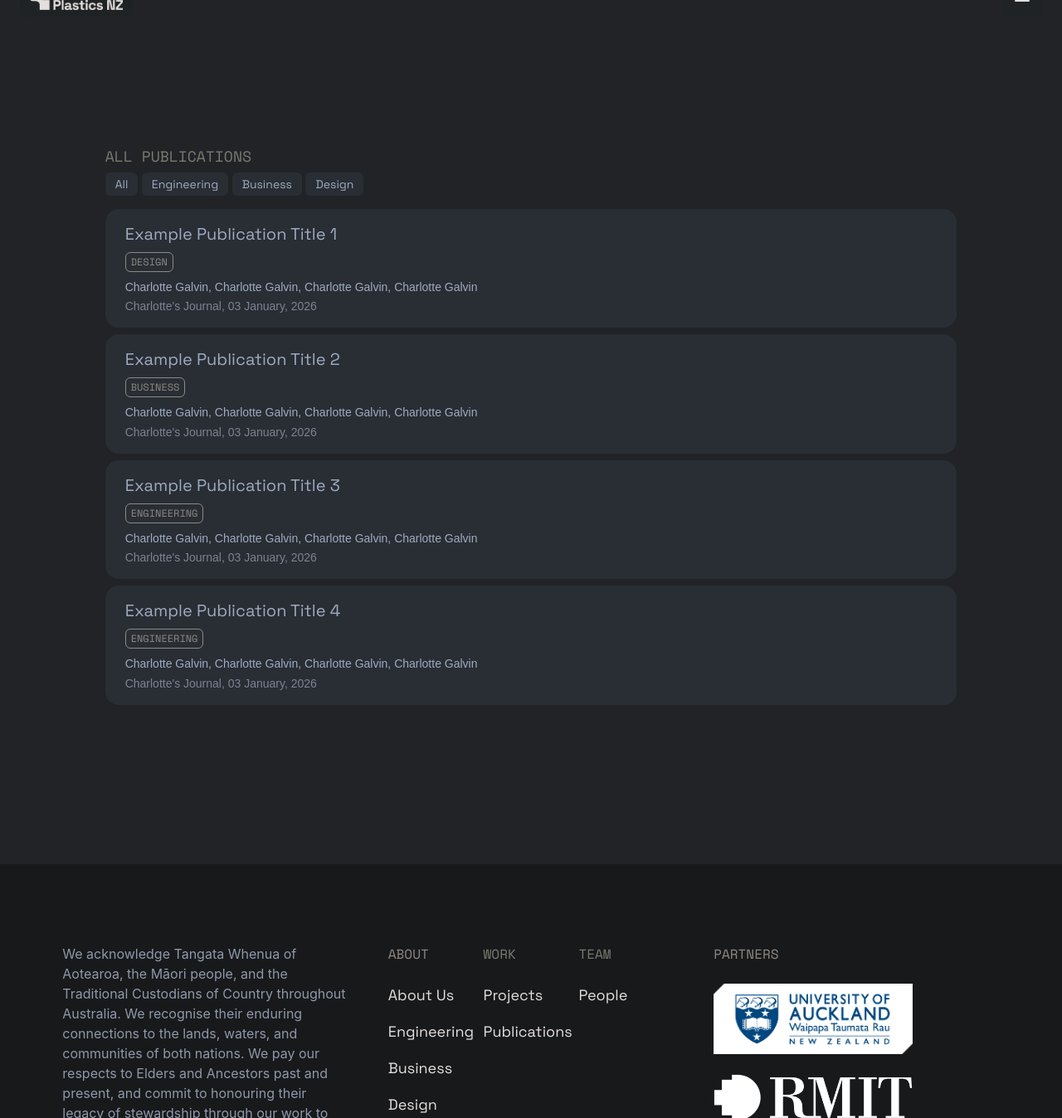
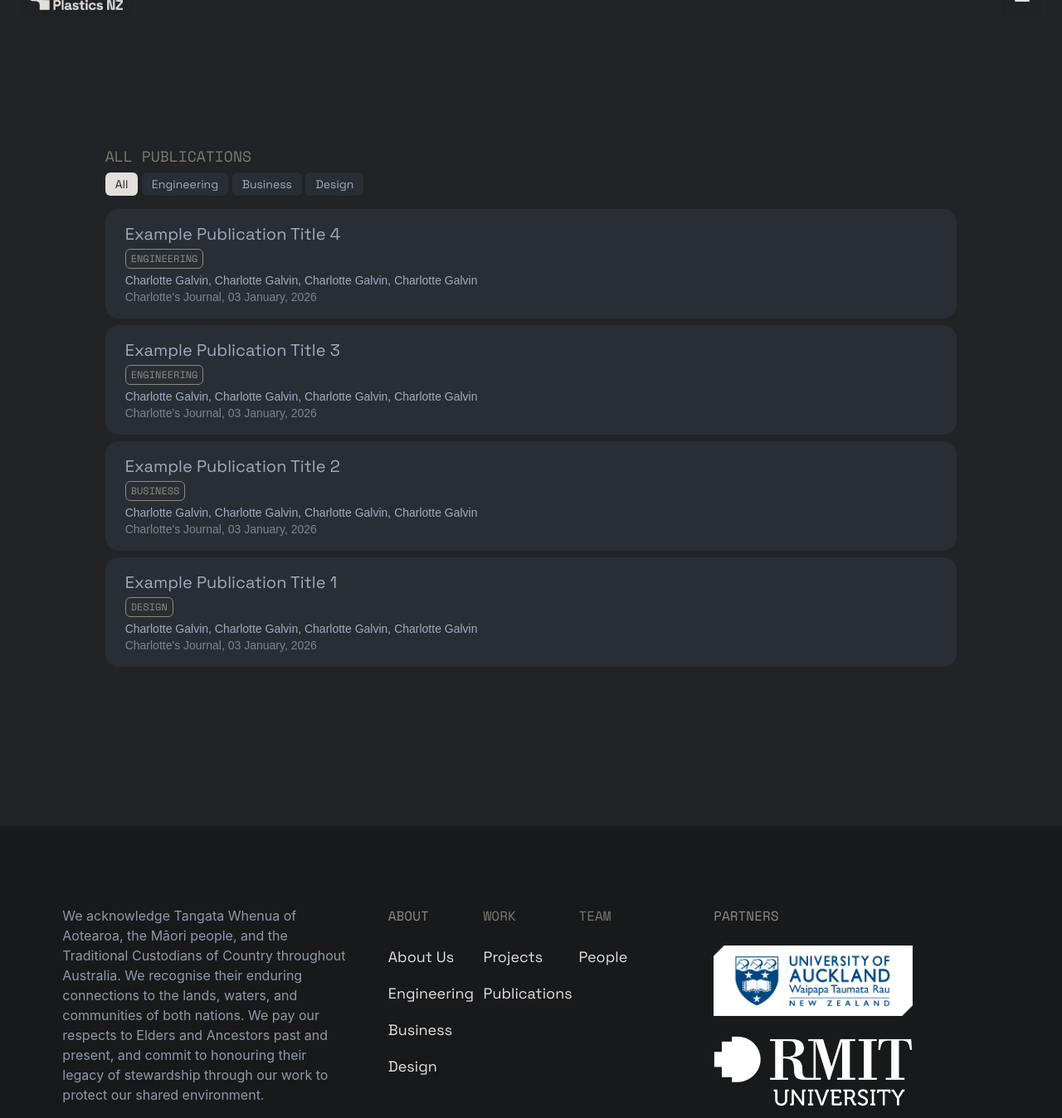
Before and after one commit to coffee-15/coffee-15.github.io, a Jekyll site: the page built from publications.html, in a window 1280 px wide and 1400 px high, scrolled down 602 px, cut to the strip 52-1400 px from the top of the window. Shown: the whole strip at 83% size. Built offline with Jekyll 4.4.1, drawn with Linux system fonts in a browser that asks for light colours; some web fonts are replaced.

Commit message:
Updates to reveal + filters

```diff
--- a/_config.yml
+++ b/_config.yml
@@ -1,5 +1,7 @@
 title: My Site
 description: A Jekyll site styled with Tailwind
+baseurl: ""
+url: ""
 
 plugins:
   - jekyll-feed
--- a/_includes/header.html
+++ b/_includes/header.html
@@ -31,23 +31,23 @@
       <div>
         <h2 class="mb-3 font-mono text-sm uppercase">Info</h2>
         <ul class="space-y-2 text-md text-background font-heading">
-          <li><a href="{{ '/about.html' | relative_url }}" class="hover:font-bold hover:underline">About Us</a></li>
-          <li><a href="{{ '/engineering.html' | relative_url }}" class="hover:font-bold hover:underline">Engineering</a></li>
-          <li><a href="{{ '/business.html' | relative_url }}" class="hover:font-bold hover:underline">Business</a></li>
-          <li><a href="{{ '/design.html' | relative_url }}" class="hover:font-bold">Design</a></li>
+          <li><a href="{{ '/about/' | relative_url }}" class="hover:font-bold hover:underline">About Us</a></li>
+          <li><a href="{{ '/engineering/' | relative_url }}" class="hover:font-bold hover:underline">Engineering</a></li>
+          <li><a href="{{ '/business/' | relative_url }}" class="hover:font-bold hover:underline">Business</a></li>
+          <li><a href="{{ '/design/' | relative_url }}" class="hover:font-bold">Design</a></li>
         </ul>
       </div>
       <div>
         <h2 class="mb-3 font-mono text-sm uppercase">Work</h2>
         <ul class="space-y-2 text-md text-background font-heading">
-          <li><a href="{{ '/projects.html' | relative_url }} "class="hover:font-bold hover:underline">Projects</a></li>
-          <li><a href="{{ '/publications.html' | relative_url }}" class="hover:font-bold hover:underline">Publications</a></li>
+          <li><a href="{{ '/projects/' | relative_url }} "class="hover:font-bold hover:underline">Projects</a></li>
+          <li><a href="{{ '/publications/' | relative_url }}" class="hover:font-bold hover:underline">Publications</a></li>
         </ul>
       </div>
       <div>
         <h2 class="mb-3 font-mono text-sm uppercase">Team</h2>
         <ul class="space-y-2 text-md text-background font-heading">
-          <li><a href="{{ '/people.html' | relative_url }}" class="hover:font-bold hover:underline">People</a></li>
+          <li><a href="{{ '/people/' | relative_url }}" class="hover:font-bold hover:underline">People</a></li>
         </ul>
       </div>
     </div>
--- a/assets/css/main.css
+++ b/assets/css/main.css
@@ -7,26 +7,13 @@
       "Noto Sans", Arial, sans-serif, "Apple Color Emoji", "Segoe UI Emoji",
       "Segoe UI Symbol", "Noto Color Emoji";
     --font-mono: "Space Mono", monospace;
-    --color-red-50: oklch(97.1% 0.013 17.38);
-    --color-indigo-600: oklch(51.1% 0.262 276.966);
-    --color-slate-200: oklch(92.9% 0.013 255.508);
-    --color-slate-500: oklch(55.4% 0.046 257.417);
-    --color-slate-600: oklch(44.6% 0.043 257.281);
-    --color-slate-900: oklch(20.8% 0.042 265.755);
     --color-neutral-300: oklch(87% 0 none);
     --color-neutral-800: oklch(26.9% 0 none);
     --color-black: #000;
-    --color-white: #fff;
     --spacing: 0.25rem;
-    --container-3xs: 16rem;
     --container-2xs: 18rem;
-    --container-xs: 20rem;
     --container-sm: 24rem;
     --container-md: 28rem;
-    --container-lg: 32rem;
-    --container-2xl: 42rem;
-    --container-5xl: 64rem;
-    --container-6xl: 72rem;
     --text-xs: 0.75rem;
     --text-xs--line-height: calc(1 / 0.75);
     --text-sm: 0.875rem;
@@ -46,7 +33,6 @@
     --text-6xl: 3.75rem;
     --text-6xl--line-height: 1;
     --font-weight-light: 300;
-    --font-weight-semibold: 600;
     --font-weight-bold: 700;
     --radius-md: 0.375rem;
     --radius-lg: 0.5rem;
@@ -734,6 +720,9 @@
     --tw-shadow: box-shadow: 0px 0px 50px 20px var(--tw-shadow-color, rgba(0, 0, 0, 0.80));
     box-shadow: var(--tw-inset-shadow), var(--tw-inset-ring-shadow), var(--tw-ring-offset-shadow), var(--tw-ring-shadow), var(--tw-shadow);
   }
+  .filter {
+    filter: var(--tw-blur, ) var(--tw-brightness, ) var(--tw-contrast, ) var(--tw-grayscale, ) var(--tw-hue-rotate, ) var(--tw-invert, ) var(--tw-saturate, ) var(--tw-sepia, ) var(--tw-drop-shadow, );
+  }
   .backdrop-blur-md {
     --tw-backdrop-blur: blur(var(--blur-md));
     -webkit-backdrop-filter: var(--tw-backdrop-blur, ) var(--tw-backdrop-brightness, ) var(--tw-backdrop-contrast, ) var(--tw-backdrop-grayscale, ) var(--tw-backdrop-hue-rotate, ) var(--tw-backdrop-invert, ) var(--tw-backdrop-opacity, ) var(--tw-backdrop-saturate, ) var(--tw-backdrop-sepia, );
@@ -804,9 +793,6 @@
       --tw-scale-z: 105%;
       scale: var(--tw-scale-x) var(--tw-scale-y);
     }
-    .hover\:bg-upper-surface:hover {
-      background-color: var(--color-upper-surface);
-    }
     .hover\:font-bold:hover {
       --tw-font-weight: var(--font-weight-bold);
       font-weight: var(--font-weight-bold);
@@ -838,12 +824,6 @@
     --tw-scale-z: 98%;
     scale: var(--tw-scale-x) var(--tw-scale-y);
   }
-  .active\:bg-off-white:active {
-    background-color: var(--color-off-white);
-  }
-  .active\:text-background:active {
-    color: var(--color-background);
-  }
   .data-\[active\=true\]\:bg-upper-surface[data-active="true"] {
     background-color: var(--color-upper-surface);
   }
@@ -1185,7 +1165,7 @@ html {
   background-position: center;
 }
 .blur-wrap img {
-  width: auto;
+  width: 100%;
   height: 100%;
   display: block;
   opacity: 0;
@@ -1260,7 +1240,12 @@ html {
   padding: 16px 24px 16px 24px;
   background-color: var(--color-lower-surface);
   border-radius: 16px;
-  transition: background-color 0.15s ease;
+  opacity: 0;
+  transition: opacity .6s ease, background-color 0.15s;
+}
+.publication-list__item.is-visible {
+  opacity: 1;
+  transition: opacity .6s ease, transform .6s ease, background-color 0.15s;
 }
 .publication-list__item:hover {
   background-color: var(--color-upper-surface);
@@ -1314,6 +1299,22 @@ html {
   font-family: var(--font-body);
   opacity: 80%;
 }
+.publication-filter__btn {
+  background-color: var(--color-lower-surface);
+  color: var(--color-steel-50);
+  padding: 4px 12px 4px 12px;
+  border-radius: 6px;
+  font-family: var(--font-heading);
+  font-size: var(--text-sm);
+  line-height: var(--tw-leading, var(--text-sm--line-height) );
+}
+.publication-filter__btn:hover {
+  background-color: var(--color-upper-surface);
+}
+.publication-filter__btn.active {
+  background-color: var(--color-off-white);
+  color: var(--color-background);
+}
 @keyframes marquee-scroll {
   0% {
     transform: translateX(0);
@@ -1568,6 +1569,59 @@ html {
   syntax: "*";
   inherits: false;
   initial-value: 0 0 #0000;
+}
+@property --tw-blur {
+  syntax: "*";
+  inherits: false;
+}
+@property --tw-brightness {
+  syntax: "*";
+  inherits: false;
+}
+@property --tw-contrast {
+  syntax: "*";
+  inherits: false;
+}
+@property --tw-grayscale {
+  syntax: "*";
+  inherits: false;
+}
+@property --tw-hue-rotate {
+  syntax: "*";
+  inherits: false;
+}
+@property --tw-invert {
+  syntax: "*";
+  inherits: false;
+}
+@property --tw-opacity {
+  syntax: "*";
+  inherits: false;
+}
+@property --tw-saturate {
+  syntax: "*";
+  inherits: false;
+}
+@property --tw-sepia {
+  syntax: "*";
+  inherits: false;
+}
+@property --tw-drop-shadow {
+  syntax: "*";
+  inherits: false;
+}
+@property --tw-drop-shadow-color {
+  syntax: "*";
+  inherits: false;
+}
+@property --tw-drop-shadow-alpha {
+  syntax: "<percentage>";
+  inherits: false;
+  initial-value: 100%;
+}
+@property --tw-drop-shadow-size {
+  syntax: "*";
+  inherits: false;
 }
 @property --tw-backdrop-blur {
   syntax: "*";
@@ -1671,6 +1725,19 @@ html {
       --tw-ring-offset-width: 0px;
       --tw-ring-offset-color: #fff;
       --tw-ring-offset-shadow: 0 0 #0000;
+      --tw-blur: initial;
+      --tw-brightness: initial;
+      --tw-contrast: initial;
+      --tw-grayscale: initial;
+      --tw-hue-rotate: initial;
+      --tw-invert: initial;
+      --tw-opacity: initial;
+      --tw-saturate: initial;
+      --tw-sepia: initial;
+      --tw-drop-shadow: initial;
+      --tw-drop-shadow-color: initial;
+      --tw-drop-shadow-alpha: 100%;
+      --tw-drop-shadow-size: initial;
       --tw-backdrop-blur: initial;
       --tw-backdrop-brightness: initial;
       --tw-backdrop-contrast: initial;
--- /dev/null
+++ b/assets/js/filter.js
@@ -0,0 +1,82 @@
+document.addEventListener("DOMContentLoaded", function () {
+  var buttons = document.querySelectorAll(".publication-filter__btn");
+  var cards = document.querySelectorAll(".publication-list__item");
+  var STAGGER_DELAY = 80; // ms between each card's fade-in
+  var FADE_DURATION = 250; // must match CSS transition duration (ms)
+  var FADE_DURATION_IN = 200;
+  var FADE_DURATION_OUT = 200;
+  var STAGGER_DELAY_START = 120;
+
+  function showCardsStart(matchingCards) {
+    var delay = 0;
+    matchingCards.forEach(function (card) {
+      card.style.display = "block";
+      void card.offsetWidth; // force reflow before animating
+
+      setTimeout(function () {
+        card.classList.add("is-visible");
+      }, delay);
+      delay += STAGGER_DELAY;
+    });
+  }
+
+
+  function showCards(matchingCards) {
+    var delay = 0;
+    matchingCards.forEach(function (card) {
+      card.style.display = "block";
+      void card.offsetWidth; // force reflow before animating
+
+      setTimeout(function () {
+        card.classList.add("is-visible");
+      }, delay);
+
+      delay += STAGGER_DELAY;
+    });
+  }
+
+  function hideAllCards() {
+    cards.forEach(function (card) {
+      card.classList.remove("is-visible");
+    });
+  }
+
+  function applyFilter(filter) {
+    hideAllCards();
+
+    setTimeout(function () {
+      var matching = [];
+
+      cards.forEach(function (card) {
+        // fully remove non-matching cards from layout first
+        card.style.display = "none";
+
+        var cardTeam = card.getAttribute("data-categories")
+        var matches = filter === "all" || cardTeam.includes(filter);
+        console.log(matches);
+
+        if (matches) {
+          matching.push(card);
+        }
+      });
+
+      showCards(matching);
+    }, FADE_DURATION_IN);
+  }
+
+  // fade in all cards on initial page load
+  showCardsStart(Array.from(cards));
+
+  buttons.forEach(function (button) {
+    button.addEventListener("click", function () {
+      var filter = button.getAttribute("data-filter");
+
+      buttons.forEach(function (btn) {
+        btn.classList.remove("active");
+      });
+      button.classList.add("active");
+
+      applyFilter(filter);
+    });
+  });
+});
--- a/publications.html
+++ b/publications.html
@@ -60,27 +60,32 @@ title: Publications
         <!-- Buttons -->
         <div class="mt-[-8px] mb-2">
             <button
-                class="active:bg-off-white active:text-background hover:bg-upper-surface bg-lower-surface text-steel-50 py-1 px-3 rounded-md font-heading text-sm">
+                class="active publication-filter__btn"
+                data-filter="all">
                 All
             </button>
             <button
-                class="active:bg-off-white active:text-background hover:bg-upper-surface bg-lower-surface text-steel-50 py-1 px-3 rounded-md font-heading text-sm">
+            class="publication-filter__btn"
+            data-filter="engineering">
                 Engineering
             </button>
             <button
-                class="active:bg-off-white active:text-background hover:bg-upper-surface bg-lower-surface text-steel-50 py-1 px-3 rounded-md font-heading text-sm">
+            class="publication-filter__btn"
+            data-filter="business">
                 Business
             </button>
             <button
-                class="active:bg-off-white active:text-background hover:bg-upper-surface bg-lower-surface text-steel-50 py-1 px-3 rounded-md font-heading text-sm">
+            class="publication-filter__btn"
+            data-filter="design">
                 Design
             </button>
         </div>
 
-        {% for publication in site.publications %}
-        <a href="{{ publication.url }}">
+    {% assign sorted-publications = site.publications | sort: 'post-date' | reverse %}
+    {% for publication in sorted-publications %}
+        <a href="{{ publication.url }}" class="reveal">
             <div
-                class="publication-list__item reveal">
+                class="publication-list__item" data-categories="{{ publication.team }}">
                 <h2>
                     {{ publication.title }}
                 </h2>
@@ -99,3 +104,5 @@ title: Publications
         {% endfor %}
     </div>
 </div>
+
+<script src="{{ '/assets/js/filter.js' | relative_url }}"></script>
```
Also changed, not shown: _layouts/project.html (+29 -2 lines), _layouts/publication.html (+27 -5 lines), _tailwind/input.css (+32 -2 lines), 1 other file.
